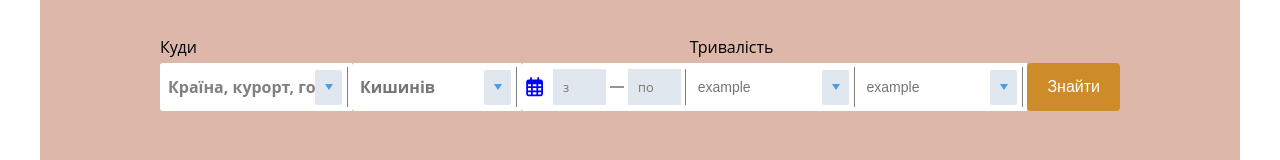
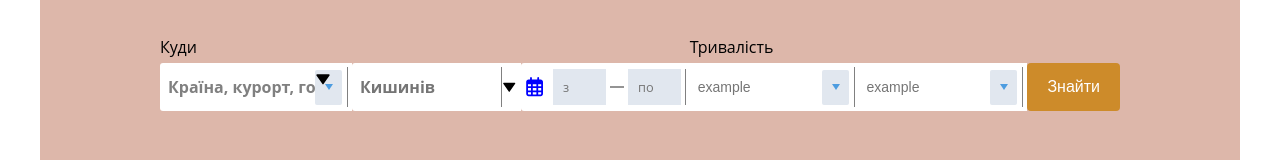
Before and after one commit to InnaTymoshenko/multiselect_form, a React (Create React App) app: page / in a window 1280 px wide. Shown: the part 235-395 px from the top of the page. Built offline with nearby package versions, Linux system fonts and the light colour scheme.

Commit message:
added icon and error test

```diff
--- a/src/components/airSelect/AirSelect.jsx
+++ b/src/components/airSelect/AirSelect.jsx
@@ -1,4 +1,5 @@
 import React, { useCallback, useEffect, useRef, useState } from 'react'
+import { BiSolidDownArrow } from 'react-icons/bi'
 import { useMediaQuery } from '../../method/useMediaQuery'
 import AirFiltered from './AirFiltered'
 import { useAirportSelectStore, useResortsStore } from '../../store/store'
@@ -44,6 +45,7 @@ const AirSelect = () => {
 	}, [setAirports, setUniqueAirports])
 
 	useEffect(() => {
+		if (!selectedCountry || !airports.length) return
 		if (selectedCountry && airports) {
 			const airport = airports.filter(air => {
 				return air.country === selectedCountry
@@ -121,7 +123,7 @@ const AirSelect = () => {
 						onChange={handleAirChange}
 						onClick={handleAirInputClick}
 					/>
-					<div className={styles.cnt} onClick={handleAirInputClick}></div>
+					<BiSolidDownArrow className={styles.formIcon} onClick={handleAirInputClick} />
 				</div>
 				{showAir && !isMobileShow && (
 					<div className={styles.formList}>
--- a/src/components/countrySelect/SearchPlace.jsx
+++ b/src/components/countrySelect/SearchPlace.jsx
@@ -1,4 +1,5 @@
 import React, { useEffect, useRef, useCallback, useState } from 'react'
+import { BiSolidDownArrow } from 'react-icons/bi'
 import { useMediaQuery } from '../../method/useMediaQuery'
 import CountryCitySearch from './CountryCitySearch'
 import ModalSearchList from './ModalSearchList'
@@ -180,7 +181,9 @@ function SearchPlace() {
 						onChange={handleInputChange}
 						onClick={handleInputClick}
 					/>
-					<div className={styles.cnt} onClick={handleInputClick}></div>
+					<div className={styles.cnt} onClick={handleInputClick}>
+						<BiSolidDownArrow className={styles.formIcon} />
+					</div>
 				</div>
 				{!isMobileResortsShow && showResults && searchValue !== '' ? (
 					<div className={styles.formList}>
```
